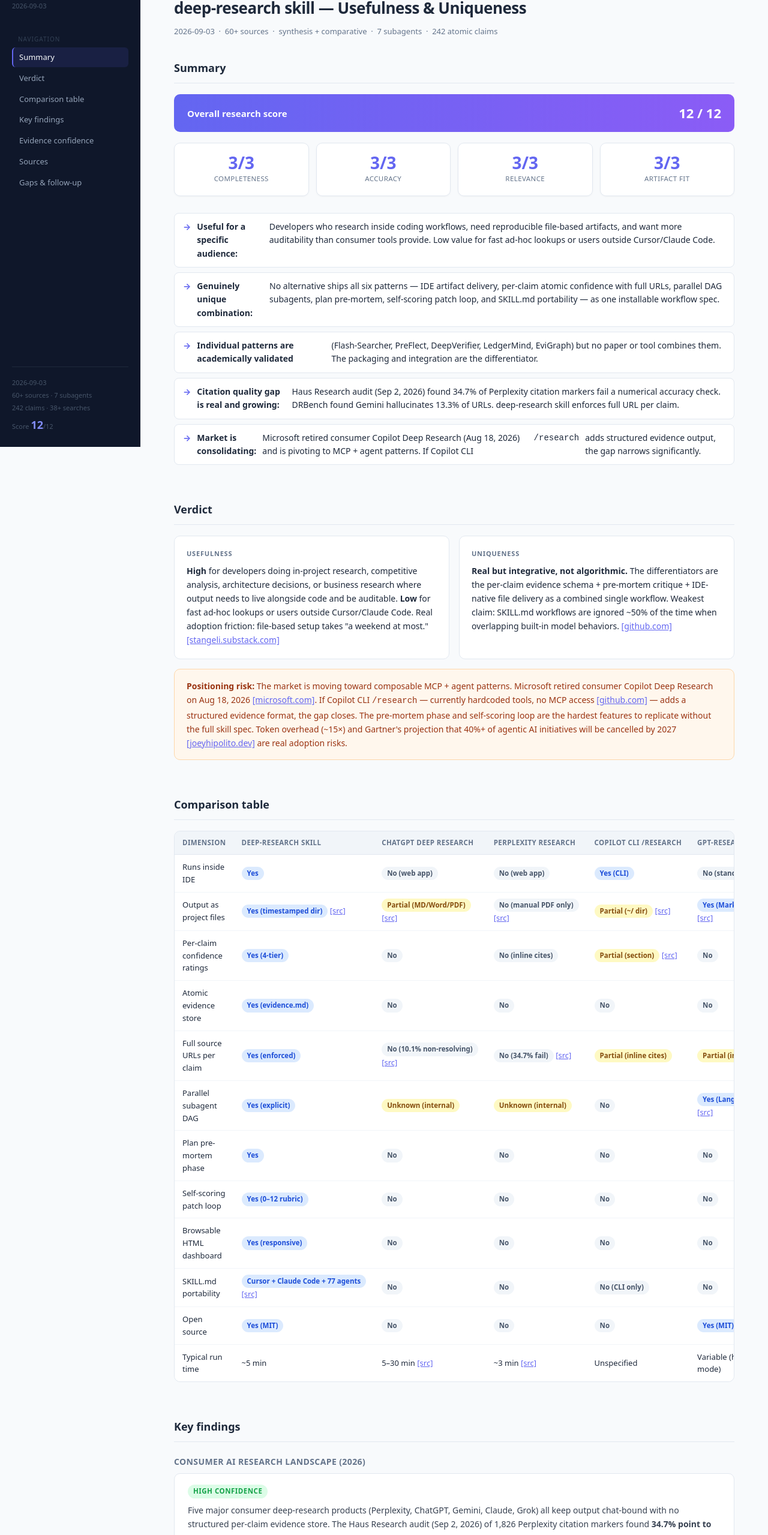
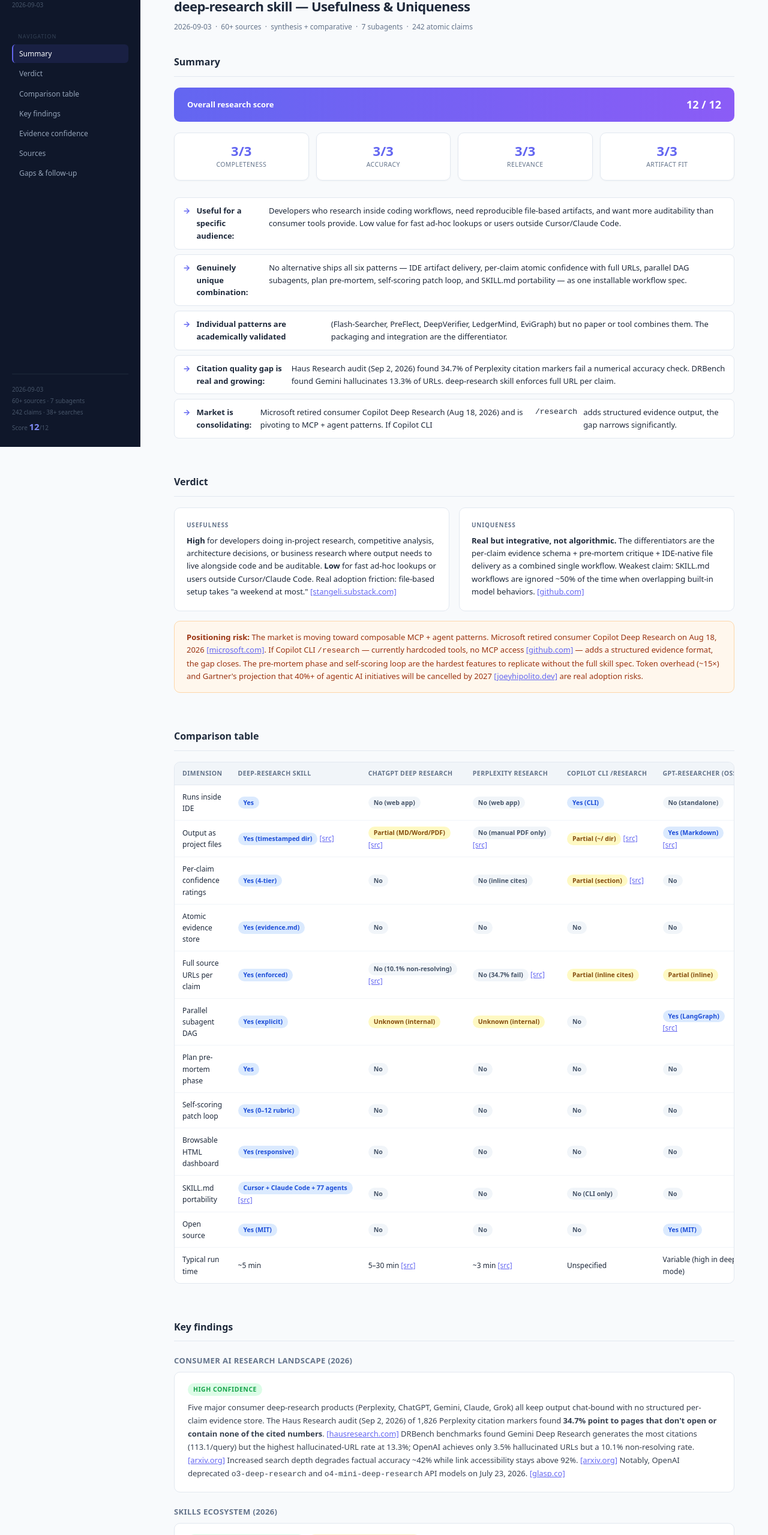
Before and after one commit to TheAdamLabs/deep-research-skill, a plain HTML site: page docs/index.html in a window 1280 px wide. Shown: the part 55-2614 px from the top of the page at 60% size. Drawn offline with Linux system fonts and the light colour scheme.

Commit message:
reduce font sizes desktop+mobile, ban em dashes in output

```diff
--- a/docs/index.html
+++ b/docs/index.html
@@ -36,15 +36,15 @@
       display: flex; flex-direction: column; gap: 2px;
       z-index: 100;
     }
-    .nav-brand { color: #f8fafc; font-weight: 700; font-size: 14px; margin-bottom: 4px; letter-spacing: -0.2px; }
+    .nav-brand { color: #f8fafc; font-weight: 700; font-size: 13px; margin-bottom: 4px; letter-spacing: -0.2px; }
     .nav-brand span { color: var(--accent-light); }
-    .nav-sub { font-size: 11px; color: #475569; margin-bottom: 22px; }
-    .nav-section { font-size: 10px; text-transform: uppercase; letter-spacing: 1px; color: #334155; margin: 14px 0 4px; padding-left: 10px; }
-    nav a { color: var(--nav-text); text-decoration: none; padding: 6px 10px; border-radius: 6px; font-size: 13px; transition: background 0.12s, color 0.12s; border-left: 2px solid transparent; }
+    .nav-sub { font-size: 10px; color: #475569; margin-bottom: 22px; }
+    .nav-section { font-size: 9px; text-transform: uppercase; letter-spacing: 1px; color: #334155; margin: 14px 0 4px; padding-left: 10px; }
+    nav a { color: var(--nav-text); text-decoration: none; padding: 6px 10px; border-radius: 6px; font-size: 12px; transition: background 0.12s, color 0.12s; border-left: 2px solid transparent; }
     nav a:hover { background: rgba(255,255,255,0.06); color: #cbd5e1; }
     nav a.active { background: rgba(99,102,241,0.12); color: var(--nav-active); border-left-color: var(--accent); }
-    .nav-meta { margin-top: auto; padding-top: 16px; border-top: 1px solid #1e293b; font-size: 11px; color: #475569; line-height: 1.9; }
-    .nav-score { font-size: 18px; font-weight: 700; color: var(--accent-light); }
+    .nav-meta { margin-top: auto; padding-top: 16px; border-top: 1px solid #1e293b; font-size: 10px; color: #475569; line-height: 1.9; }
+    .nav-score { font-size: 15px; font-weight: 700; color: var(--accent-light); }
 
     /* ── Mobile top bar ── */
     .mobile-bar {
@@ -54,51 +54,51 @@
       scrollbar-width: none;
     }
     .mobile-bar::-webkit-scrollbar { display: none; }
-    .mobile-bar a { display: inline-block; color: var(--nav-text); text-decoration: none; padding: 13px 14px; font-size: 13px; }
+    .mobile-bar a { display: inline-block; color: var(--nav-text); text-decoration: none; padding: 13px 14px; font-size: 12px; }
     .mobile-bar a:hover, .mobile-bar a.active { color: #f8fafc; }
 
     /* ── Main content ── */
     main { margin-left: var(--nav-w); padding: 48px 56px 80px; max-width: calc(var(--nav-w) + 900px); }
     section { margin-bottom: 60px; }
-    h1 { font-size: 26px; font-weight: 700; letter-spacing: -0.5px; margin: 0 0 6px; }
-    h2 { font-size: 18px; font-weight: 600; margin: 0 0 18px; border-bottom: 1px solid var(--border); padding-bottom: 10px; color: var(--text); }
-    h3 { font-size: 14px; font-weight: 600; margin: 22px 0 8px; color: var(--muted); text-transform: uppercase; letter-spacing: 0.4px; }
-    p { font-size: 14px; line-height: 1.75; color: #374151; margin: 0 0 10px; }
-    .meta { color: var(--muted); font-size: 13px; margin-bottom: 36px; }
+    h1 { font-size: 22px; font-weight: 700; letter-spacing: -0.5px; margin: 0 0 6px; }
+    h2 { font-size: 16px; font-weight: 600; margin: 0 0 18px; border-bottom: 1px solid var(--border); padding-bottom: 10px; color: var(--text); }
+    h3 { font-size: 13px; font-weight: 600; margin: 22px 0 8px; color: var(--muted); text-transform: uppercase; letter-spacing: 0.4px; }
+    p { font-size: 13px; line-height: 1.75; color: #374151; margin: 0 0 10px; }
+    .meta { color: var(--muted); font-size: 12px; margin-bottom: 36px; }
     a { color: var(--accent); }
 
     /* ── Score strip ── */
-    .total-bar { background: linear-gradient(90deg, var(--accent) 0%, #8b5cf6 100%); color: white; border-radius: 10px; padding: 14px 22px; font-weight: 600; font-size: 15px; margin-bottom: 18px; display: flex; justify-content: space-between; align-items: center; }
-    .total-bar .score-big { font-size: 22px; font-weight: 800; }
+    .total-bar { background: linear-gradient(90deg, var(--accent) 0%, #8b5cf6 100%); color: white; border-radius: 10px; padding: 14px 22px; font-weight: 600; font-size: 13px; margin-bottom: 18px; display: flex; justify-content: space-between; align-items: center; }
+    .total-bar .score-big { font-size: 18px; font-weight: 800; }
     .score-grid { display: grid; grid-template-columns: repeat(4, 1fr); gap: 12px; margin-bottom: 28px; }
     .score-card { background: var(--surface); border: 1px solid var(--border); border-radius: 10px; padding: 18px 14px; text-align: center; box-shadow: 0 1px 3px rgba(0,0,0,0.04); }
-    .score-card .num { font-size: 28px; font-weight: 800; color: var(--accent); line-height: 1; margin-bottom: 4px; }
-    .score-card .lbl { font-size: 11.5px; color: var(--muted); text-transform: uppercase; letter-spacing: 0.4px; }
+    .score-card .num { font-size: 22px; font-weight: 800; color: var(--accent); line-height: 1; margin-bottom: 4px; }
+    .score-card .lbl { font-size: 10.5px; color: var(--muted); text-transform: uppercase; letter-spacing: 0.4px; }
 
     /* ── Takeaways ── */
     .takeaways { list-style: none; padding: 0; margin: 0 0 18px; }
-    .takeaways li { display: flex; gap: 10px; padding: 11px 14px; background: var(--surface); border: 1px solid var(--border); border-radius: 8px; margin-bottom: 8px; font-size: 14px; line-height: 1.6; }
+    .takeaways li { display: flex; gap: 10px; padding: 11px 14px; background: var(--surface); border: 1px solid var(--border); border-radius: 8px; margin-bottom: 8px; font-size: 13px; line-height: 1.6; }
     .takeaways li::before { content: "→"; color: var(--accent); flex-shrink: 0; font-weight: 700; }
 
     /* ── Verdict cards ── */
     .verdict-grid { display: grid; grid-template-columns: 1fr 1fr; gap: 16px; margin-bottom: 16px; }
     .verdict-card { background: var(--surface); border: 1px solid var(--border); border-radius: 10px; padding: 20px; }
-    .verdict-card .vlabel { font-size: 11px; font-weight: 600; text-transform: uppercase; letter-spacing: 0.8px; color: var(--muted); margin-bottom: 8px; }
-    .verdict-card p { margin: 0; font-size: 14px; line-height: 1.65; color: var(--text); }
+    .verdict-card .vlabel { font-size: 10px; font-weight: 600; text-transform: uppercase; letter-spacing: 0.8px; color: var(--muted); margin-bottom: 8px; }
+    .verdict-card p { margin: 0; font-size: 13px; line-height: 1.65; color: var(--text); }
     .risk-card { background: #fff7ed; border: 1px solid #fed7aa; border-radius: 10px; padding: 16px 20px; }
-    .risk-card p { color: #9a3412; margin: 0; font-size: 14px; line-height: 1.65; }
+    .risk-card p { color: #9a3412; margin: 0; font-size: 13px; line-height: 1.65; }
 
     /* ── Tables ── */
     .table-wrap { overflow-x: auto; -webkit-overflow-scrolling: touch; border-radius: 10px; border: 1px solid var(--border); margin: 0 0 12px; }
-    table { width: 100%; border-collapse: collapse; font-size: 13px; background: var(--surface); }
-    thead th { background: #f1f5f9; padding: 10px 13px; text-align: left; font-size: 11.5px; font-weight: 600; color: var(--muted); text-transform: uppercase; letter-spacing: 0.4px; white-space: nowrap; border-bottom: 1px solid var(--border); }
+    table { width: 100%; border-collapse: collapse; font-size: 12px; background: var(--surface); }
+    thead th { background: #f1f5f9; padding: 10px 13px; text-align: left; font-size: 10.5px; font-weight: 600; color: var(--muted); text-transform: uppercase; letter-spacing: 0.4px; white-space: nowrap; border-bottom: 1px solid var(--border); }
     tbody tr:hover td { background: #fafafa; }
     td { padding: 10px 13px; border-top: 1px solid #f1f5f9; vertical-align: middle; }
     td:first-child { font-weight: 500; color: var(--text); white-space: nowrap; }
     .comp-table td:first-child { white-space: normal; font-weight: 500; }
 
     /* ── Confidence / badge tags ── */
-    .tag { display: inline-block; padding: 2px 9px; border-radius: 100px; font-size: 11.5px; font-weight: 600; white-space: nowrap; }
+    .tag { display: inline-block; padding: 2px 9px; border-radius: 100px; font-size: 10.5px; font-weight: 600; white-space: nowrap; }
     .tag-high { background: var(--high-bg); color: var(--high); }
     .tag-med  { background: var(--med-bg);  color: var(--med); }
     .tag-low  { background: var(--low-bg);  color: var(--low); }
@@ -109,22 +109,22 @@
 
     /* ── Finding blocks ── */
     .finding { background: var(--surface); border: 1px solid var(--border); border-radius: 10px; padding: 18px 22px; margin-bottom: 12px; }
-    .finding .flabel { font-size: 11px; font-weight: 600; text-transform: uppercase; letter-spacing: 0.5px; color: var(--muted); margin-bottom: 8px; }
-    .finding p { margin: 0; font-size: 14px; line-height: 1.7; }
+    .finding .flabel { font-size: 10px; font-weight: 600; text-transform: uppercase; letter-spacing: 0.5px; color: var(--muted); margin-bottom: 8px; }
+    .finding p { margin: 0; font-size: 13px; line-height: 1.7; }
 
     /* ── Sources list ── */
     .sources-list { list-style: none; padding: 0; margin: 0; }
     .sources-list li { display: grid; grid-template-columns: 28px 1fr auto; gap: 10px; align-items: start; padding: 10px 14px; background: var(--surface); border: 1px solid var(--border); border-radius: 8px; margin-bottom: 6px; }
-    .src-num { color: var(--muted); font-size: 12px; padding-top: 2px; font-weight: 600; }
-    .src-link { color: var(--accent); text-decoration: none; word-break: break-all; font-size: 13px; line-height: 1.5; }
+    .src-num { color: var(--muted); font-size: 11px; padding-top: 2px; font-weight: 600; }
+    .src-link { color: var(--accent); text-decoration: none; word-break: break-all; font-size: 12px; line-height: 1.5; }
     .src-link:hover { text-decoration: underline; }
-    .src-meta { font-size: 11.5px; color: var(--muted); white-space: nowrap; display: flex; flex-direction: column; align-items: flex-end; gap: 3px; }
+    .src-meta { font-size: 10.5px; color: var(--muted); white-space: nowrap; display: flex; flex-direction: column; align-items: flex-end; gap: 3px; }
 
     /* ── Gap / follow-up ── */
     .gap-list, .followup-list { list-style: none; padding: 0; margin: 0 0 16px; }
-    .gap-list li { padding: 10px 14px 10px 40px; background: var(--surface); border: 1px solid var(--border); border-radius: 8px; margin-bottom: 6px; font-size: 14px; position: relative; color: #374151; }
-    .gap-list li::before { content: "?"; position: absolute; left: 15px; color: var(--muted); font-weight: 700; font-size: 14px; }
-    .followup-list li { padding: 10px 14px 10px 40px; background: #eff6ff; border: 1px solid #bfdbfe; border-radius: 8px; margin-bottom: 6px; font-size: 14px; position: relative; color: #1e3a5f; }
+    .gap-list li { padding: 10px 14px 10px 40px; background: var(--surface); border: 1px solid var(--border); border-radius: 8px; margin-bottom: 6px; font-size: 13px; position: relative; color: #374151; }
+    .gap-list li::before { content: "?"; position: absolute; left: 15px; color: var(--muted); font-weight: 700; font-size: 13px; }
+    .followup-list li { padding: 10px 14px 10px 40px; background: #eff6ff; border: 1px solid #bfdbfe; border-radius: 8px; margin-bottom: 6px; font-size: 13px; position: relative; color: #1e3a5f; }
     .followup-list li::before { content: "→"; position: absolute; left: 15px; color: #3b82f6; font-weight: 700; }
 
     /* ── Responsive ── */
@@ -134,8 +134,8 @@
       main { margin-left: 0; padding: 20px 16px 60px; }
       .score-grid { grid-template-columns: repeat(2, 1fr); }
       .verdict-grid { grid-template-columns: 1fr; }
-      h1 { font-size: 20px; }
-      h2 { font-size: 16px; }
+      h1 { font-size: 17px; }
+      h2 { font-size: 14px; }
       .total-bar { flex-direction: column; gap: 4px; text-align: center; }
       .sources-list li { grid-template-columns: 22px 1fr; }
       .src-meta { display: none; }
@@ -145,7 +145,7 @@
       main { padding: 16px 12px 50px; }
       .score-grid { grid-template-columns: repeat(2, 1fr); gap: 8px; }
       .score-card { padding: 14px 10px; }
-      .score-card .num { font-size: 22px; }
+      .score-card .num { font-size: 18px; }
     }
   </style>
 </head>
@@ -508,7 +508,7 @@
     </section>
 
     <section id="sources">
-      <h2>Sources <small style="font-size:13px;font-weight:400;color:var(--muted)">(top 25 by importance)</small></h2>
+      <h2>Sources <small style="font-size:12px;font-weight:400;color:var(--muted)">(top 25 by importance)</small></h2>
       <ol class="sources-list">
         <li><span class="src-num">1</span><a href="https://hausresearch.com/reports/perplexity-citation-audit/" target="_blank" rel="noopener" class="src-link">https://hausresearch.com/reports/perplexity-citation-audit/</a><span class="src-meta"><span class="tag tag-high">high</span>Sep 2, 2026</span></li>
         <li><span class="src-num">2</span><a href="https://arxiv.org/html/2604.03173" target="_blank" rel="noopener" class="src-link">https://arxiv.org/html/2604.03173</a><span class="src-meta"><span class="tag tag-high">high</span>Apr 2026</span></li>
```
Also changed, not shown: 1 other file.
